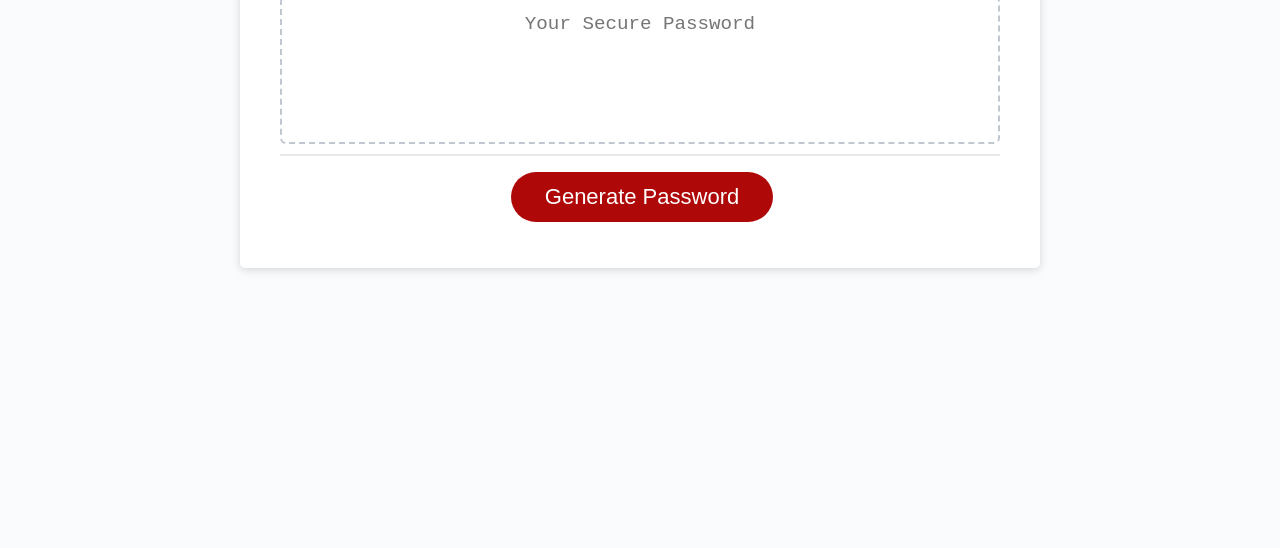
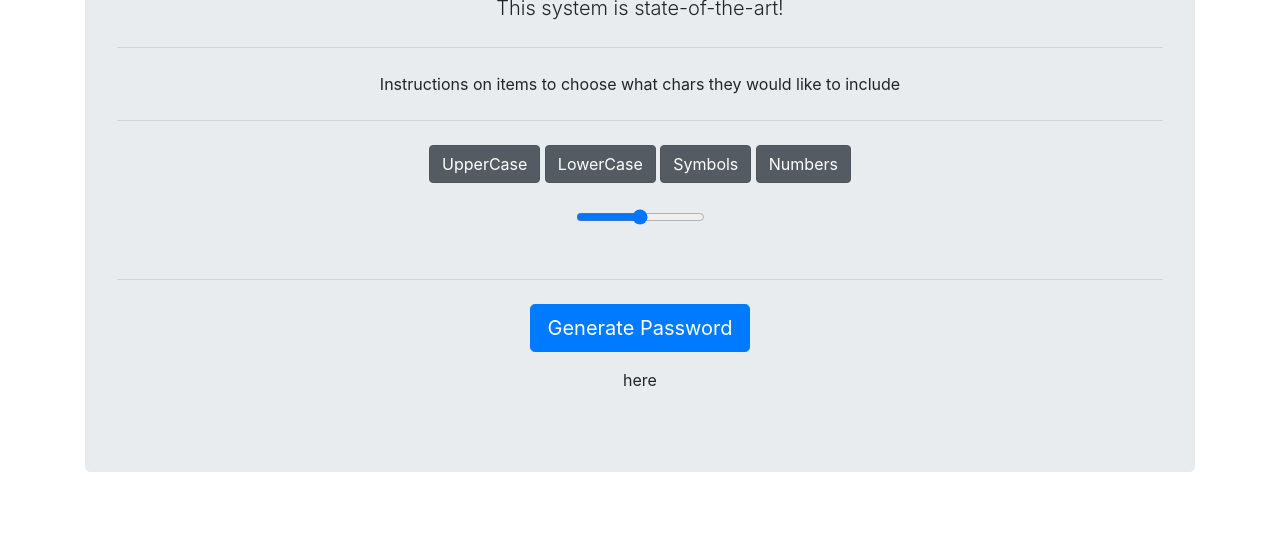
Before and after one commit to Martank949/Homework-3, a plain HTML site: page index.html in a window 1280 px wide. Shown: the part 252-800 px from the top of the page. Drawn offline with nearby package versions, Linux system fonts and the light colour scheme.

Commit message:
restarted all three files again, created a new html with bootstrap, playing around with js and adding a slider method, and add a center element to css

```diff
--- a/index.html
+++ b/index.html
@@ -6,11 +6,50 @@
     <meta name="viewport" content="width=device-width, initial-scale=1.0" />
     <meta http-equiv="X-UA-Compatible" content="ie=edge" />
     <title>Password Generator</title>
+    <link rel="stylesheet" href="https://stackpath.bootstrapcdn.com/bootstrap/4.5.2/css/bootstrap.min.css" integrity="sha384-JcKb8q3iqJ61gNV9KGb8thSsNjpSL0n8PARn9HuZOnIxN0hoP+VmmDGMN5t9UJ0Z" crossorigin="anonymous">
     <link rel="stylesheet" href="style.css" />
 </head>
 
 <body>
-    <div class="wrapper">
+    <div class=" container">
+        <div class="jumbotron">
+            <h1 class="display-3">Super Secret Password Generator</h1>
+            <p class="lead">This system is state-of-the-art!</p>
+            <hr class="my-4">
+            <p>Instructions on items to choose what chars they would like to include</p>
+            <hr class="my-4">
+            <div class="btn-group-toggle" data-toggle="buttons">
+                <button class="btn btn-secondary active upperCase"> <!--.upperCase-->
+                  <input type="checkbox" checked="checked"> UpperCase
+                </button>
+                <button class="btn btn-secondary active lowerCase"><!--.lowerCase-->
+                    <input type="checkbox" checked="checked"> LowerCase
+                  </button>
+                <button class="btn btn-secondary active symbols"><!--.symbols-->
+                    <input type="checkbox" checked="checked"> Symbols
+                  </button>
+                <button class="btn btn-secondary active numbers"><!--.numbers-->
+                    <input type="checkbox" checked="checked"> Numbers
+                  </button>
+            </div>
+            <br>
+            <input type="range" min="0" max="50" name="slider" id="slider">
+            <div id="length"></div>
+            <br>
+            <hr class="my-4">
+            <p class="lead">
+                <a type="button" class="btn btn-primary btn-lg" id="generatePW" onclick="myFunction">Generate Password</a>
+            </p>
+            <p id="displayPW">here</p>
+        </div>
+
+
+    </div>
+    <script src="script.js"></script>
+</body>
+<!--
+
+
         <header>
             <h1>Password Generator</h1>
         </header>
@@ -19,14 +58,17 @@
                 <h2>Generate a Password</h2>
             </div>
             <div class="card-body">
-                <textarea readonly id="password" placeholder="Your Secure Password" aria-label="Generated Password"></textarea>
+                <textarea readonly placeholder="Your Secure password" aria-label="Generated password">
+                </textarea>
+                <p id="passwd"></p>
             </div>
             <div class="card-footer">
-                <button id="generate" class="btn">Generate Password</button>
+
+                <button type="button" id="password" onclick="myFunction()">Generate Password
+                </button>
             </div>
         </div>
-    </div>
-    <script src="script.js"></script>
-</body>
+-->
+
 
 </html>
--- a/script.js
+++ b/script.js
@@ -1,14 +1,25 @@
-// Assignment Code
-var generateBtn = document.querySelector("#generate");
+//document.getElementById(`password`).onclick = function() { myFunction() };
 
-// Write password to the #password input
-function writePassword() {
-    var password = generatePassword();
-    var passwordText = document.querySelector("#password");
+//function myFunction() {
+//var passwd = '';
+//var chars = 'abcdefghijklmnopqrstuvwxyzABCDEFGHIJKLMNOPQRSTUVWXYZ0123456789';
+//for (i = 1; i < 9; i++) {
+//var c = Math.floor(Math.random() * chars.length + 1);
+//passwd += chars.charAt(c)
 
-    passwordText.value = password;
+//}
+////document.getElementById("passwd").innerHTML = "";
+//console.log(passwd)
+// return passwd;
+
+//}
+
+//NEW PASS WORD GENERATOR
+
+
+//generate
+function generate() {
+    //set password length/complexity with the slide bar
+    let complexity = document.getElementById("slider").value;
 
 }
-
-// Add event listener to generate button
-generateBtn.addEventListener("click", writePassword);
--- a/style.css
+++ b/style.css
@@ -1,135 +1,3 @@
-*,
-*::before,
-*::after {
-    box-sizing: border-box;
-}
-
-html,
-body,
-.wrapper {
-    height: 100%;
-    margin: 0;
-    padding: 0;
-}
-
-body {
-    font-family: sans-serif;
-    background-color: #f9fbfd;
-}
-
-.wrapper {
-    padding-top: 30px;
-    padding-left: 20px;
-    padding-right: 20px;
-}
-
-header {
-    text-align: center;
-    padding: 20px;
-    padding-top: 0px;
-    color: hsl(206, 17%, 28%);
-}
-
-.card {
-    background-color: hsl(0, 0%, 100%);
-    border-radius: 5px;
-    border-width: 1px;
-    box-shadow: rgba(0, 0, 0, 0.15) 0px 2px 8px 0px;
-    color: hsl(206, 17%, 28%);
-    font-size: 18px;
-    margin: 0 auto;
-    max-width: 800px;
-    padding: 30px 40px;
-}
-
-.card-header::after {
-    content: " ";
-    display: block;
-    width: 100%;
-    background: #e7e9eb;
-    height: 2px;
-}
-
-.card-body {
-    min-height: 100px;
-}
-
-.card-footer {
+.container {
     text-align: center;
 }
-
-.card-footer::before {
-    content: " ";
-    display: block;
-    width: 100%;
-    background: #e7e9eb;
-    height: 2px;
-}
-
-.card-footer::after {
-    content: " ";
-    display: block;
-    clear: both;
-}
-
-.btn {
-    border: none;
-    background-color: hsl(360, 91%, 36%);
-    border-radius: 25px;
-    box-shadow: rgba(0, 0, 0, 0.1) 0px 1px 6px 0px rgba(0, 0, 0, 0.2) 0px 1px 1px 0px;
-    color: hsl(0, 0%, 100%);
-    display: inline-block;
-    font-size: 22px;
-    line-height: 22px;
-    margin: 16px 16px 16px 20px;
-    padding: 14px 34px;
-    text-align: center;
-    cursor: pointer;
-}
-
-button[disabled] {
-    cursor: default;
-    background: #c0c7cf;
-}
-
-.float-right {
-    float: right;
-}
-
-#password {
-    -webkit-appearance: none;
-    -moz-appearance: none;
-    appearance: none;
-    border: none;
-    display: block;
-    width: 100%;
-    padding-top: 15px;
-    padding-left: 15px;
-    padding-right: 15px;
-    padding-bottom: 85px;
-    font-size: 1.2rem;
-    text-align: center;
-    margin-top: 10px;
-    margin-bottom: 10px;
-    border: 2px dashed #c0c7cf;
-    border-radius: 6px;
-    resize: none;
-    overflow: hidden;
-}
-
-@media (max-width: 690px) {
-    .btn {
-        font-size: 1rem;
-        margin: 16px 0px 0px 0px;
-        padding: 10px 15px;
-    }
-    #password {
-        font-size: 1rem;
-    }
-}
-
-@media (max-width: 500px) {
-    .btn {
-        font-size: 0.8rem;
-    }
-}
```
Also changed, not shown: Readme.txt (added), 1 other file.
